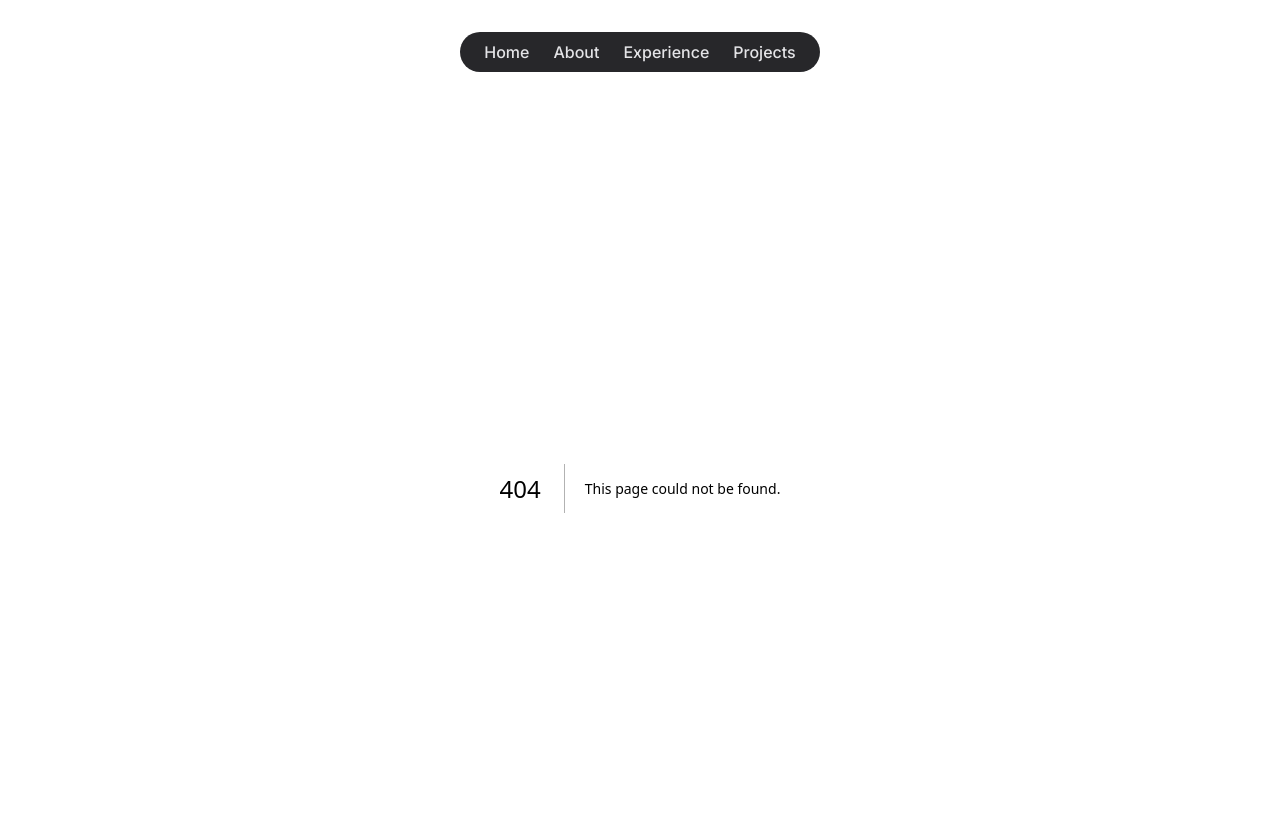
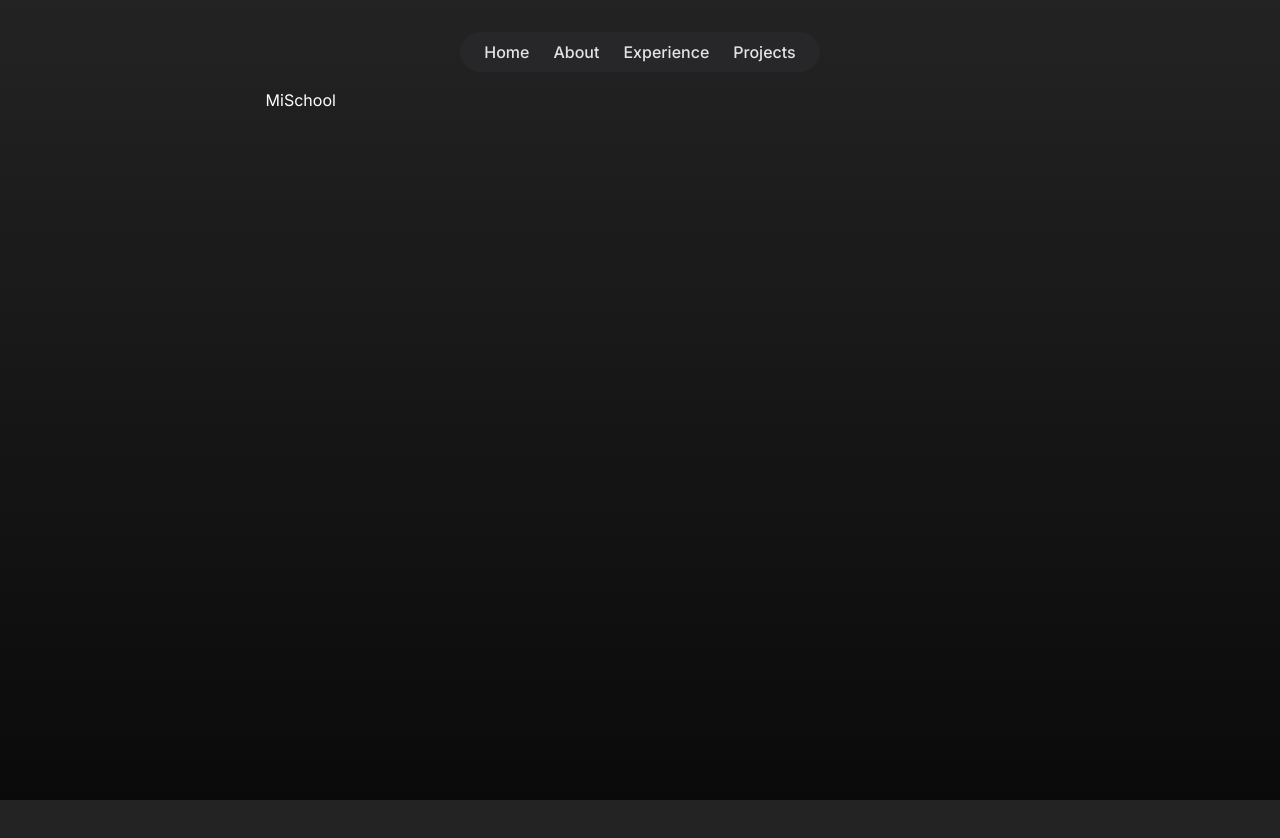
Before and after one commit to hmzahmed/personal-portfolio, a Next.js app: page /projects/1 in a window 1280 px wide. Before the commit this address had no page. Shown: the top 838 px of the page. After the commit the page ends 800 px from the top, so only its background shows below. Built offline with nearby package versions, Linux system fonts and the light colour scheme.

Commit message:
create page for individual projects

```diff
--- /dev/null
+++ b/src/app/projects/[id]/page.tsx
@@ -0,0 +1,10 @@
+import { projects } from "@/data/constants";
+
+export default function ProjectDetailPage({
+  params: { id: projectId },
+}: {
+  params: { id: string };
+}) {
+  const project = projects[parseInt(projectId) - 1];
+  return <div className="">{project.name}</div>;
+}
```
